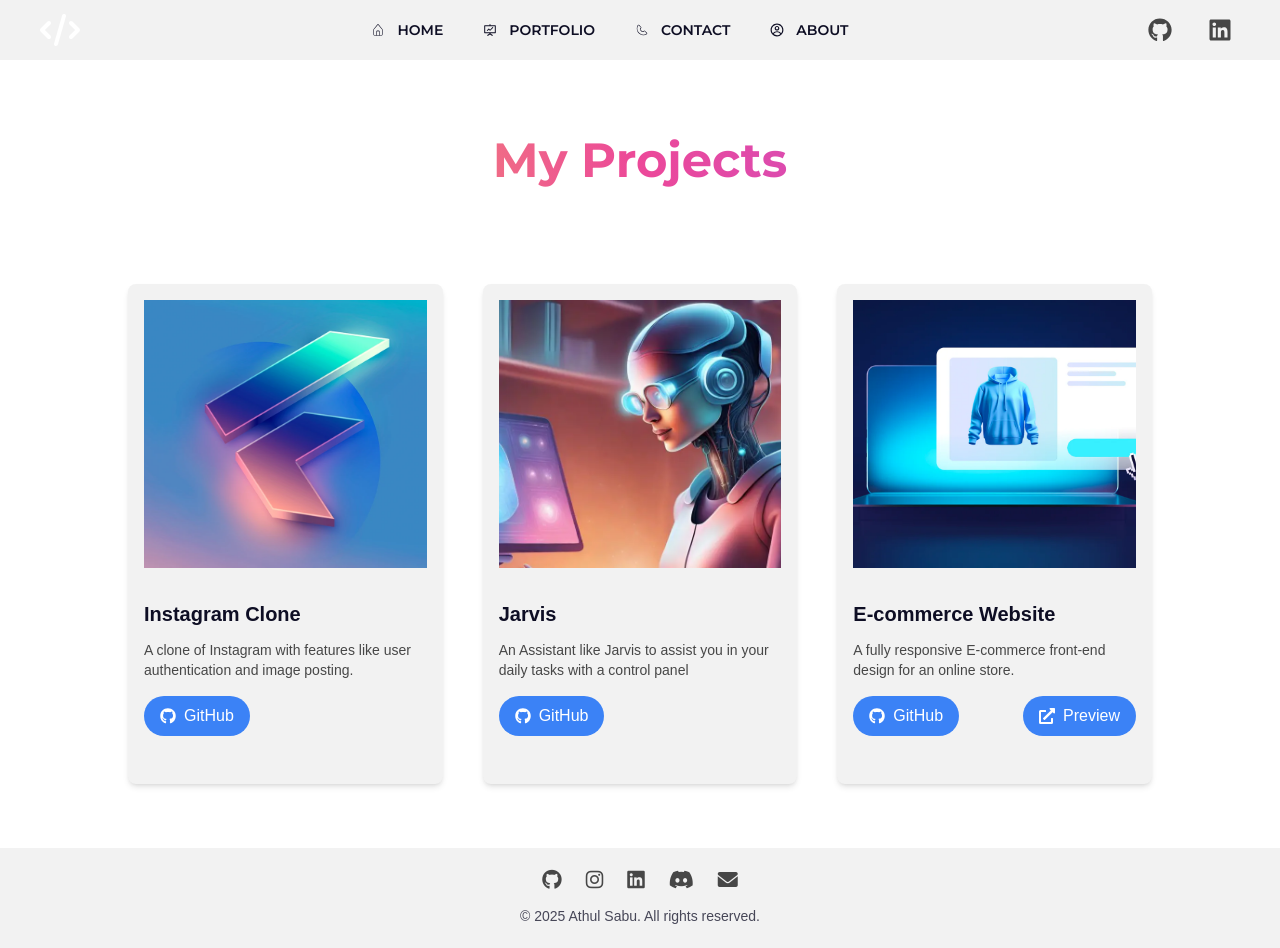
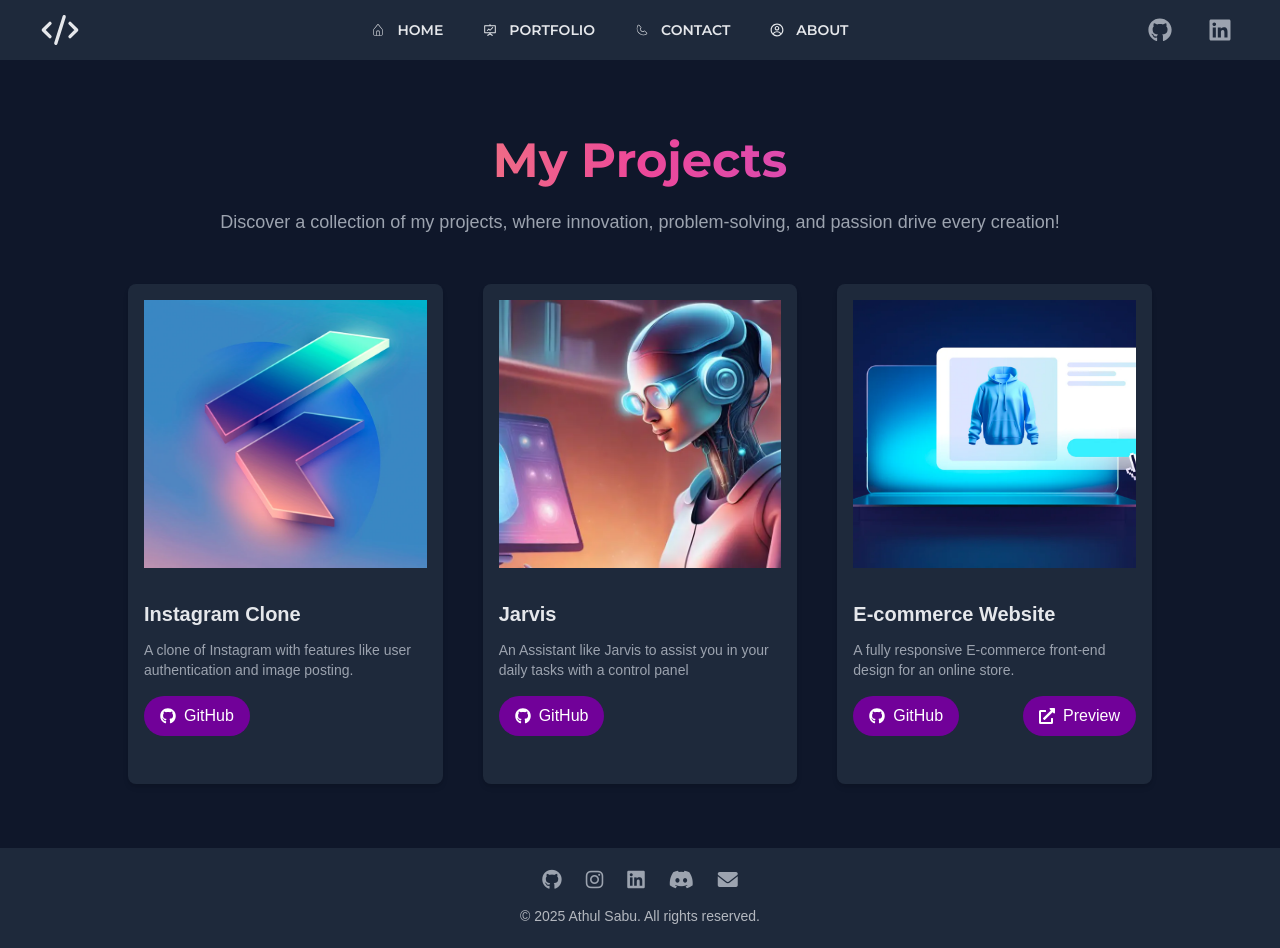
Before and after one commit to athulcoder/athulcoder.github.io, a React (Vite) app: page /works in a window 1280 px wide. Built offline with nearby package versions, Linux system fonts and the light colour scheme; a web font is replaced by a local one.

Commit message:
new update

```diff
--- a/index.html
+++ b/index.html
@@ -20,7 +20,7 @@
 
     <title>athulcoder</title>
   </head>
-  <body class="light">
+  <body class="">
     <div id="root"></div>
     <script type="module" src="/src/main.jsx"></script>
   </body>
--- a/src/components/ContactCard.jsx
+++ b/src/components/ContactCard.jsx
@@ -5,7 +5,7 @@ const ContactCard = ({ title, url, icon, key }) => {
       href={url}
       target="_blank"
       rel="noopener noreferrer"
-      className="flex flex-col items-center bg-primary-color text-primary-text p-6 rounded-lg shadow-lg transform transition-transform hover:scale-105 hover:shadow-2xl hover:bg-accent-hover"
+      className="flex flex-col items-center bg-primary-color text-primary-text p-6 rounded-lg shadow-lg transform transition-transform hover:scale-105 hover:shadow-2xl hover:text-white hover:bg-accent"
     >
       {icon}
       <span className="text-lg font-semibold">{title}</span>
--- a/src/components/Navbar.jsx
+++ b/src/components/Navbar.jsx
@@ -1,13 +1,14 @@
 import { codeICON } from "../assets/icons";
 import HamburgerMobile from "./HamburgerMobile";
 import DesktopNav from "./DesktopNav";
+import { LuCodeXml } from "react-icons/lu";
 import NavContactCard from "./NavContactCard";
 const Navbar = () => {
   return (
     <header className=" w-full bg-primary-color h-[60px] items-center flex ">
       <nav className="flex gap-40 items-center px-10  w-full justify-between max-sm:px-4">
-        <div className="w-[40px] h-[40px]">
-          <img src={codeICON} className="w-[40px] h-[40px]" />
+        <div className="flex justify-center items-center">
+          <LuCodeXml className="w-[40px] h-[40px] text-primary-text"></LuCodeXml>
         </div>
 
         <div className="flex lg:hidden cursor-pointer gap-5">
--- a/src/index.css
+++ b/src/index.css
@@ -12,8 +12,8 @@
     --primary-color: #1E293B;
     --background: #0F172A;
     --primary-text:#E5E7EB;
-    --accent:#3B82F6;
-    --accent-hover:#0746ad;
+    --accent:#710199;
+    --accent-hover:#4a135e;
     --secondary-text:#9CA3AF;
 }
 
@@ -21,7 +21,7 @@
     --primary-color: #f2f2f2;
     --background: #ffffff;
     --primary-text:#0e0e24;
-    --accent:#3B82F6;
-    --accent-hover:#0746ad;
+    --accent:#710199;
+    --accent-hover:#4a135e;
     --secondary-text:#474747;
 }
--- a/src/pages/Contact.jsx
+++ b/src/pages/Contact.jsx
@@ -9,7 +9,7 @@ const Contact = () => {
         <h1 className="font-montserrat text-3xl lg:text-5xl font-bold bg-gradient-to-r from-yellow-300 via-pink-500 to-purple-500 text-transparent bg-clip-text mb-4">
           Contact Me
         </h1>
-        <p className="text-lg text-[#9CA3AF]">
+        <p className="text-lg text-secondary-text">
           Im always open to collaboration or answering questions. Feel free to
           reach out!
         </p>
--- a/src/pages/ShowCase.jsx
+++ b/src/pages/ShowCase.jsx
@@ -35,8 +35,9 @@ const Showcase = () => {
         <h1 className="font-montserrat text-3xl lg:text-5xl font-bold bg-gradient-to-r from-yellow-300 via-pink-500 to-purple-500 text-transparent bg-clip-text mb-3 py-3">
           My Projects
         </h1>
-        <p className="text-lg opacity-75 mb-8">
-          Explore some of my exciting projects!
+        <p className="text-lg text-secondary-text">
+          Discover a collection of my projects, where innovation,
+          problem-solving, and passion drive every creation!
         </p>
       </div>
 
--- a/tailwind.config.js
+++ b/tailwind.config.js
@@ -16,7 +16,7 @@ export default {
         "background":'var(--background)',
         "primary-text":'var(--primary-text)',
         "accent":'var(--accent)',
-        "accent-hover":'var(--accent-hover',
+        "accent-hover":'var(--accent-hover)',
         "secondary-text":'var(--secondary-text)',
     },
 
```
